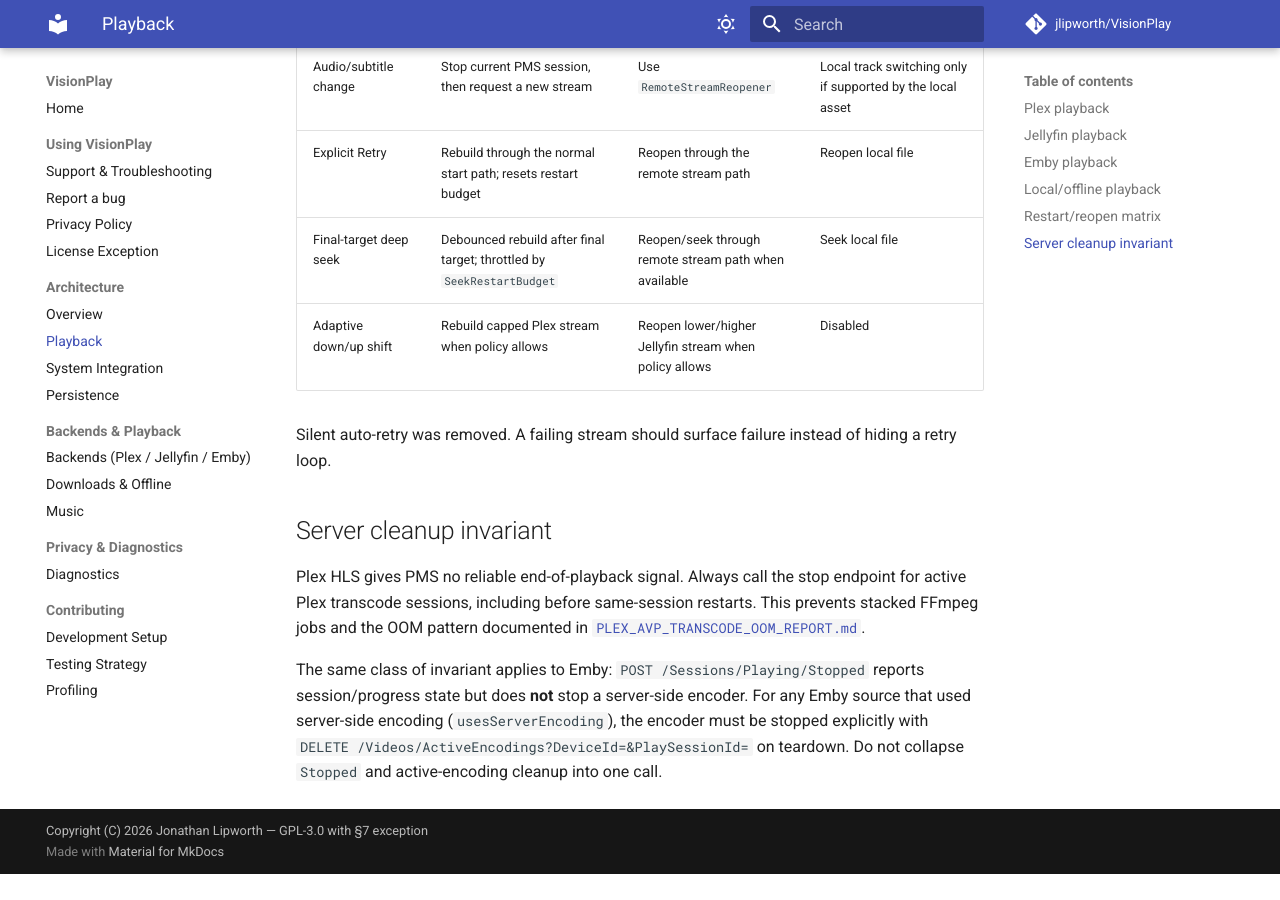
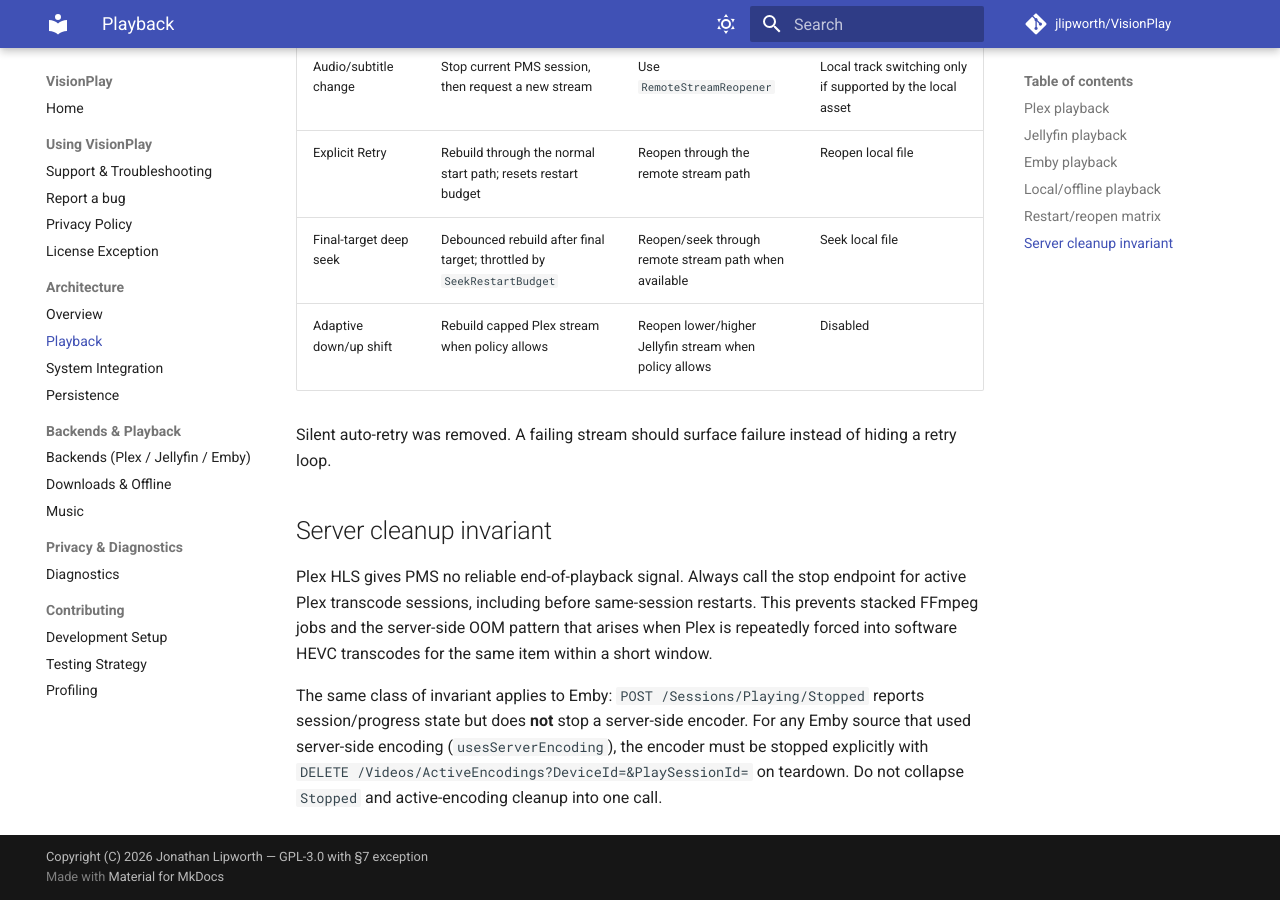
Before and after one commit to jlipworth/Labstream, an MkDocs documentation site: the page built from docs/PLAYBACK-ARCHITECTURE.md, in a window 1280 px wide and 900 px high, scrolled down 2193 px. Built offline with MkDocs 1.6.1 and Material for MkDocs 9.7.7, drawn with Linux system fonts in a browser that asks for light colours; comment, search, counter and statistics services are not loaded; before the commit the page ends 3067 px from its top, so only the background shows below that.

Commit message:
Remove internal OOM report (leaks k8s infra topology); de-link from playback doc

```diff
--- a/docs/PLAYBACK-ARCHITECTURE.md
+++ b/docs/PLAYBACK-ARCHITECTURE.md
@@ -55,6 +55,6 @@
 
 ## Server cleanup invariant
 
-Plex HLS gives PMS no reliable end-of-playback signal. Always call the stop endpoint for active Plex transcode sessions, including before same-session restarts. This prevents stacked FFmpeg jobs and the OOM pattern documented in [`PLEX_AVP_TRANSCODE_OOM_REPORT.md`](https://github.com/jlipworth/VisionPlay/blob/main/docs/PLEX_AVP_TRANSCODE_OOM_REPORT.md).
+Plex HLS gives PMS no reliable end-of-playback signal. Always call the stop endpoint for active Plex transcode sessions, including before same-session restarts. This prevents stacked FFmpeg jobs and the server-side OOM pattern that arises when Plex is repeatedly forced into software HEVC transcodes for the same item within a short window.
 
 The same class of invariant applies to Emby: `POST /Sessions/Playing/Stopped` reports session/progress state but does **not** stop a server-side encoder. For any Emby source that used server-side encoding (`usesServerEncoding`), the encoder must be stopped explicitly with `DELETE /Videos/ActiveEncodings?DeviceId=&PlaySessionId=` on teardown. Do not collapse `Stopped` and active-encoding cleanup into one call.
```
